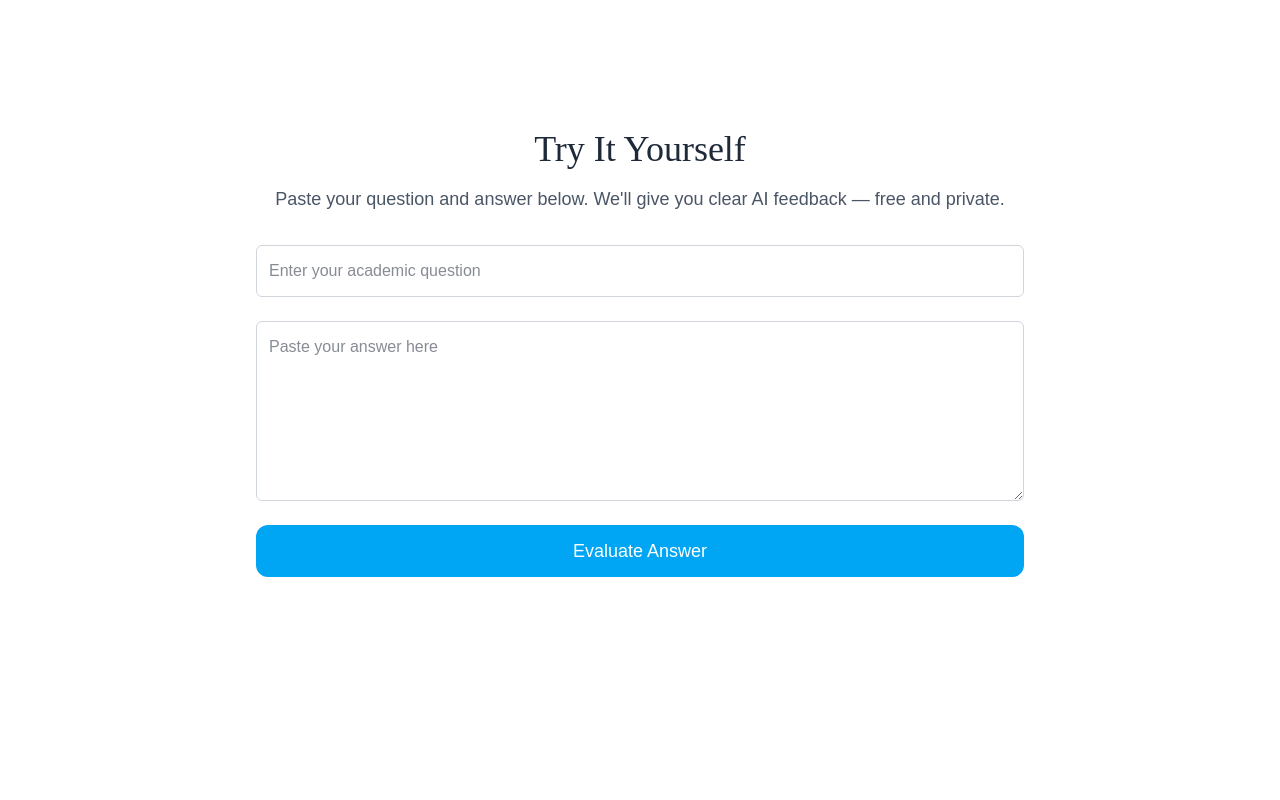
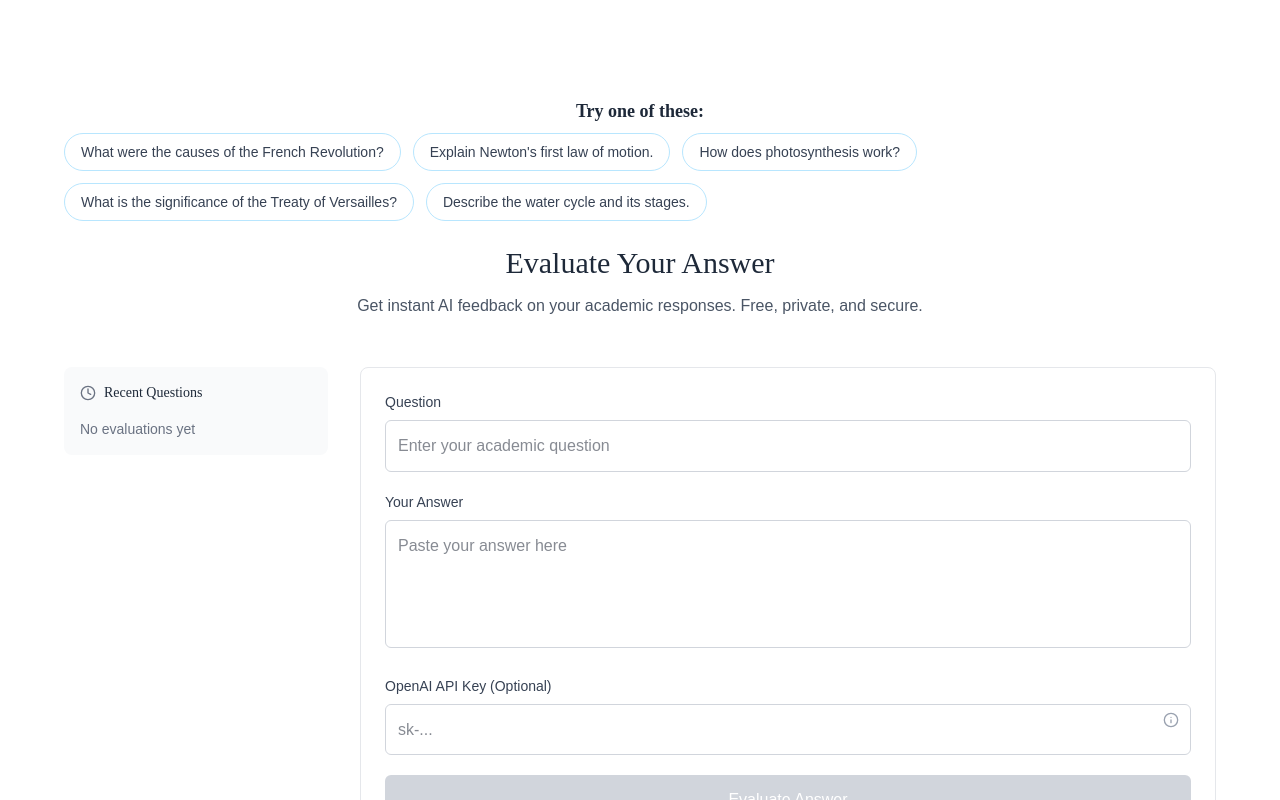
Before and after one commit to kashewknutt/litementorai, a Next.js app in the folder frontend/: page / in a window 1280 px wide. Shown: the part 920-1720 px from the top of the page. Built offline with nearby package versions, Linux system fonts and the light colour scheme; a web font is replaced by a local one.

Commit message:
added metrics and thorough evaluation

```diff
--- a/frontend/src/components/QuestionForm.tsx
+++ b/frontend/src/components/QuestionForm.tsx
@@ -1,89 +1,233 @@
 // components/QuestionForm.tsx
 'use client'
 
-import { evaluateAnswer, EvaluationResult } from '@/lib/evaluateAnswer'
-import { useState } from 'react'
+import { evaluateAnswer } from '@/lib/evaluateAnswer'
+import { useEffect, useState } from 'react'
+import SampleQuestions from './SampleQuestions'
+import { Info, Clock, ChevronRight, Star } from 'lucide-react'
+import Toast from './Toast'
+import { EvaluationResult } from '@/types'
+
+interface HistoryItem {
+  question: string
+  answer: string
+  feedback: string
+  suggestions: { title: string; description: string }[]
+  score: {
+    clarity: number
+    logic: number
+    completeness: number
+    difficulty: string
+  }
+}
 
 export default function QuestionForm() {
   const [question, setQuestion] = useState('')
   const [answer, setAnswer] = useState('')
   const [result, setResult] = useState<EvaluationResult | null>(null)
   const [loading, setLoading] = useState(false)
-  // const [openAiKey, setOpenAiKey] = useState('')
+  const [openAiKey, setOpenAiKey] = useState('')
+  const [history, setHistory] = useState<HistoryItem[]>([])
+  const [selectedHistoryIndex, setSelectedHistoryIndex] = useState<number | null>(null)
+  const [toastMessage, setToastMessage] = useState<string | null>(null)
+
+  useEffect(() => {
+    const saved = localStorage.getItem('lite-mentor-history')
+    if (saved) setHistory(JSON.parse(saved))
+  }, [])
+
+  useEffect(() => {
+    localStorage.setItem('lite-mentor-history', JSON.stringify(history))
+  }, [history])
 
   const handleEvaluate = async () => {
     if (!question || !answer) return
     setLoading(true)
     const res = await evaluateAnswer(question, answer)
     setResult(res)
+    setToastMessage('Evaluation complete!')
+    setHistory((prev) => [{ question, answer, ...res }, ...prev.slice(0, 9)])
+    setSelectedHistoryIndex(null)
     setLoading(false)
   }
 
+  const handleHistoryClick = (index: number) => {
+    const item = history[index]
+    setQuestion(item.question)
+    setAnswer(item.answer)
+    setResult({
+      feedback: item.feedback,
+      suggestions: item.suggestions,
+      score: item.score
+    })
+    setSelectedHistoryIndex(index)
+  }
+
+  const truncateText = (text: string, maxLength: number) => {
+    return text.length > maxLength ? text.substring(0, maxLength) + '...' : text
+  }
+
   return (
-    <section id="demo" className="py-24 px-6">
-      <div className="max-w-3xl mx-auto text-center">
-        <h2 className="text-4xl font-ovo text-gray-800 mb-4">Try It Yourself</h2>
-        <p className="text-lg font-outfit text-gray-600 mb-8">
-          Paste your question and answer below. We&apos;ll give you clear AI feedback — free and private.
+    <section id="demo" className="py-16 px-6">
+      <div className="max-w-6xl mx-auto">
+        <div className="text-center mb-12">
+          <SampleQuestions onSelect={(q) => setQuestion(q)} />
+          <h2 className="text-3xl font-ovo text-gray-800 mb-3">Evaluate Your Answer</h2>
+          <p className="text-gray-600 max-w-2xl mx-auto">
+            Get instant AI feedback on your academic responses. Free, private, and secure.
           </p>
-        <form className="space-y-6">
-          <div className="grid gap-6">
+        </div>
+
+        <div className="grid grid-cols-1 lg:grid-cols-4 gap-8">
+          <div className="lg:col-span-1">
+            <div className="bg-gray-50 rounded-lg p-4 sticky top-6">
+              <div className="flex items-center gap-2 mb-4">
+                <Clock size={16} className="text-gray-500" />
+                <h3 className="font-medium text-gray-800 text-sm">Recent Questions</h3>
+              </div>
+              {history.length === 0 ? (
+                <p className="text-gray-500 text-sm">No evaluations yet</p>
+              ) : (
+                <div className="space-y-2">
+                  {history.map((item, idx) => (
+                    <button
+                      key={idx}
+                      onClick={() => handleHistoryClick(idx)}
+                      className={`w-full text-left p-3 rounded-md text-sm transition-all hover:bg-white hover:shadow-sm ${
+                        selectedHistoryIndex === idx ? 'bg-sky-50 border border-sky-200' : 'bg-white border border-gray-200'
+                      }`}
+                    >
+                      <div className="flex items-start justify-between gap-2">
+                        <span className="text-gray-700 leading-relaxed">
+                          {truncateText(item.question, 60)}
+                        </span>
+                        <ChevronRight size={14} className="text-gray-400 mt-1 flex-shrink-0" />
+                      </div>
+                    </button>
+                  ))}
+                </div>
+              )}
+            </div>
+          </div>
+
+          <div className="lg:col-span-3">
+            <div className="bg-white rounded-lg border border-gray-200 p-6">
+              <form className="space-y-5">
+                <div>
+                  <label className="block text-sm font-medium text-gray-700 mb-2">Question</label>
                   <input
                     value={question}
                     onChange={(e) => setQuestion(e.target.value)}
                     required
                     placeholder="Enter your academic question"
-              className="p-3 border border-gray-300 rounded-md w-full"
+                    className="w-full p-3 border border-gray-300 rounded-md focus:ring-2 focus:ring-sky-500 focus:border-sky-500 transition-all"
                   />
+                </div>
+
+                <div>
+                  <label className="block text-sm font-medium text-gray-700 mb-2">Your Answer</label>
                   <textarea
                     value={answer}
                     onChange={(e) => setAnswer(e.target.value)}
-              rows={6}
+                    rows={4}
                     required
                     placeholder="Paste your answer here"
-              className="p-3 border border-gray-300 rounded-md w-full"
-            ></textarea>
+                    className="w-full p-3 border border-gray-300 rounded-md focus:ring-2 focus:ring-sky-500 focus:border-sky-500 transition-all resize-none"
+                  />
+                </div>
 
-            {/* <div className="relative">
+                <div className="relative">
+                  <label className="block text-sm font-medium text-gray-700 mb-2">OpenAI API Key (Optional)</label>
                   <input
-                type="text"
+                    type="password"
                     value={openAiKey}
                     onChange={(e) => setOpenAiKey(e.target.value)}
-                placeholder="Optional: Your OpenAI API Key"
-                className="p-3 border border-gray-300 rounded-md w-full"
+                    placeholder="sk-..."
+                    className="w-full p-3 pr-10 border border-gray-300 rounded-md focus:ring-2 focus:ring-sky-500 focus:border-sky-500 transition-all"
                   />
-              <div className="absolute right-3 top-3 group">
-                <Info size={18} className="text-gray-400" />
-                <div className="absolute top-6 right-0 w-64 bg-white text-sm text-gray-700 p-3 border border-gray-300 rounded-md shadow-lg opacity-0 group-hover:opacity-100 transition-opacity duration-300 z-10">
-                  Your key is never stored or sent to our backend. This connects directly to OpenAI. No hidden charges.
+                  <div className="absolute right-3 top-9 group">
+                    <Info size={16} className="text-gray-400 cursor-help" />
+                    <div className="absolute top-6 right-0 w-64 bg-gray-900 text-white text-xs p-3 rounded-md shadow-lg opacity-0 group-hover:opacity-100 transition-opacity duration-300 z-10">
+                      Your key connects directly to OpenAI. Never stored or sent to our servers.
                     </div>
                   </div>
-            </div> */}
                 </div>
 
                 <button
                   type="button"
                   onClick={handleEvaluate}
-            disabled={loading}
-            className={`w-full py-3 rounded-xl font-medium text-white transition-all text-lg ${loading ? 'bg-sky-300 cursor-not-allowed' : 'bg-sky-500 hover:bg-sky-600'}`}
+                  disabled={loading || !question || !answer}
+                  className={`w-full py-3 rounded-md font-medium text-white transition-all ${
+                    loading || !question || !answer ? 'bg-gray-300 cursor-not-allowed' : 'bg-sky-500 hover:bg-sky-600 hover:shadow-md'
+                  }`}
                 >
-            {loading ? 'Evaluating Answer...' : 'Evaluate Answer'}
+                  {loading ? 'Evaluating...' : 'Evaluate Answer'}
                 </button>
+              </form>
 
               {result && (
-            <div className="mt-10 p-6 bg-white border border-gray-200 rounded-2xl shadow-sm text-left">
-              <h4 className="text-xl font-medium text-gray-800 mb-3">Feedback</h4>
-              <p className="text-gray-700 mb-5 whitespace-pre-wrap">{result.feedback}</p>
-              <h5 className="text-lg font-medium text-gray-800 mb-2">Suggestions for Improvement</h5>
-              <ul className="list-disc pl-6 text-gray-700 space-y-2">
-                {result.suggestions.map((s: string, i: number) => (
-                  <li key={i}>{s}</li>
+                <div className="mt-8 pt-6 border-t border-gray-200 space-y-6">
+                  <div>
+                    <h4 className="text-lg font-medium text-gray-800 mb-3">Feedback</h4>
+                    <div className="bg-gray-50 rounded-md p-4">
+                      <p className="text-gray-700 whitespace-pre-wrap leading-relaxed">{result.feedback}</p>
+                    </div>
+                  </div>
+
+                  <div>
+                    <h4 className="text-lg font-medium text-gray-800 mb-3">Suggestions</h4>
+                    <div className="grid sm:grid-cols-2 gap-4">
+                      {result.suggestions.map((s, i) => (
+                        <div key={i} className="bg-sky-50 rounded-lg p-4 border border-sky-100">
+                          <h5 className="text-sky-700 font-semibold mb-1">{s.title}</h5>
+                          <p className="text-gray-700 text-sm">{s.description}</p>
+                        </div>
                       ))}
-              </ul>
+                    </div>
+                  </div>
+
+                  <div>
+                    <h4 className="text-lg font-medium text-gray-800 mb-3">AI Scorecard</h4>
+                    <div className="grid sm:grid-cols-2 gap-4">
+                      <div className="bg-white border border-gray-200 rounded-md p-4">
+                        <p className="text-gray-800 mb-2 font-medium">Clarity</p>
+                        <div className="flex items-center gap-1">
+                          {[...Array(result.score.clarity)].map((_, i) => (
+                            <Star key={i} size={16} className="text-yellow-400" />
+                          ))}
+                        </div>
+                      </div>
+                      <div className="bg-white border border-gray-200 rounded-md p-4">
+                        <p className="text-gray-800 mb-2 font-medium">Logic</p>
+                        <div className="flex items-center gap-1">
+                          {[...Array(result.score.logic)].map((_, i) => (
+                            <Star key={i} size={16} className="text-yellow-400" />
+                          ))}
+                        </div>
+                      </div>
+                      <div className="bg-white border border-gray-200 rounded-md p-4">
+                        <p className="text-gray-800 mb-2 font-medium">Completeness</p>
+                        <div className="flex items-center gap-1">
+                          {[...Array(result.score.completeness)].map((_, i) => (
+                            <Star key={i} size={16} className="text-yellow-400" />
+                          ))}
+                        </div>
+                      </div>
+                      <div className="bg-white border border-gray-200 rounded-md p-4">
+                        <p className="text-gray-800 mb-2 font-medium">Estimated Difficulty</p>
+                        <p className="text-sm font-medium text-sky-700">
+                          {result.score.difficulty}
+                        </p>
+                      </div>
+                    </div>
+                  </div>
                 </div>
               )}
-        </form>
             </div>
+          </div>
+        </div>
+      </div>
+      {toastMessage && <Toast message={toastMessage} />}
     </section>
   )
 }
--- /dev/null
+++ b/frontend/src/components/SampleQuestions.tsx
@@ -0,0 +1,33 @@
+// components/SampleQuestions.tsx
+'use client'
+
+interface SampleQuestionsProps {
+  onSelect: (question: string) => void
+}
+
+const sampleQuestions = [
+  'What were the causes of the French Revolution?',
+  "Explain Newton's first law of motion.",
+  'How does photosynthesis work?',
+  'What is the significance of the Treaty of Versailles?',
+  'Describe the water cycle and its stages.',
+]
+
+export default function SampleQuestions({ onSelect }: SampleQuestionsProps) {
+  return (
+    <div className="mb-6">
+      <h3 className="text-lg font-semibold text-gray-800 mb-2">Try one of these:</h3>
+      <div className="flex flex-wrap gap-3 justify-center md:justify-start">
+        {sampleQuestions.map((q, i) => (
+          <button
+            key={i}
+            onClick={() => onSelect(q)}
+            className="text-sm px-4 py-2 border border-sky-200 bg-white hover:bg-sky-50 rounded-full text-gray-700 transition"
+          >
+            {q}
+          </button>
+        ))}
+      </div>
+    </div>
+  )
+}
--- /dev/null
+++ b/frontend/src/components/Toast.tsx
@@ -0,0 +1,34 @@
+// components/Toast.tsx
+'use client'
+
+import { useEffect, useState } from 'react'
+
+interface ToastProps {
+  message: string
+  type?: 'success' | 'error' | 'info'
+  duration?: number
+}
+
+export default function Toast({ message, type = 'info', duration = 3000 }: ToastProps) {
+  const [visible, setVisible] = useState(true)
+
+  useEffect(() => {
+    const timer = setTimeout(() => setVisible(false), duration)
+    return () => clearTimeout(timer)
+  }, [duration])
+
+  if (!visible) return null
+
+  const bgColor =
+    type === 'success'
+      ? 'bg-green-500'
+      : type === 'error'
+      ? 'bg-red-500'
+      : 'bg-sky-500'
+
+  return (
+    <div className={`fixed bottom-6 right-6 z-50 text-white px-4 py-2 rounded-lg shadow-lg ${bgColor}`}>
+      {message}
+    </div>
+  )
+}
--- /dev/null
+++ b/frontend/src/types/index.ts
@@ -0,0 +1,14 @@
+// types/index.ts
+export interface EvaluationResult {
+  feedback: string
+  suggestions: {
+    title: string
+    description: string
+  }[]
+  score: {
+    clarity: number
+    logic: number
+    completeness: number
+    difficulty: string
+  }
+}
```
Also changed, not shown: frontend/src/lib/evaluateAnswer.ts (+40 -22 lines). Lines whose indentation alone changed are shown as unchanged.
